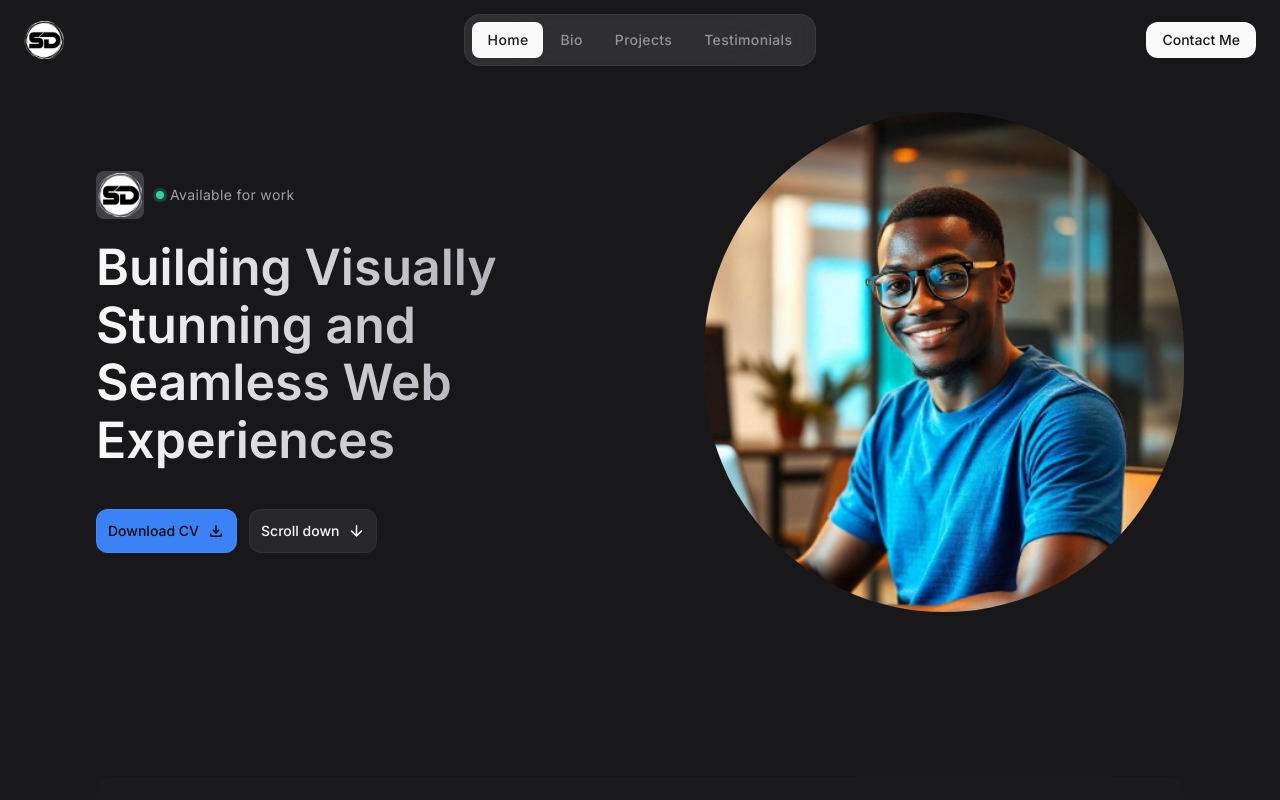
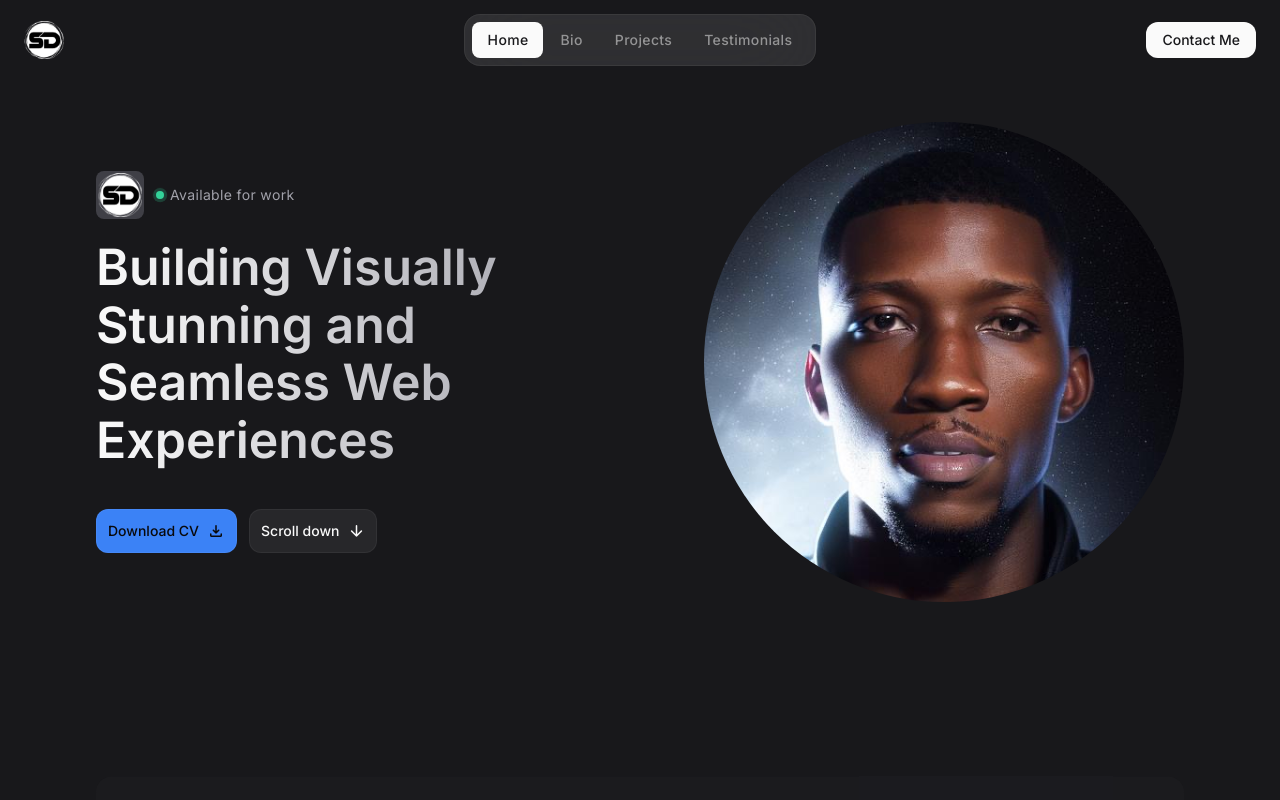
Before and after one commit to sammie-create/sammie-create-portfolio, a React (Vite) app: page / in a window 1280 px wide. Shown: the top 800 px of the page. Built offline with nearby package versions, Linux system fonts and the light colour scheme.

Commit message:
Updated hero banner

```diff
--- a/src/components/Hero.jsx
+++ b/src/components/Hero.jsx
@@ -54,7 +54,7 @@ const Hero = () => {
         <div className="hidden lg:block">
           <figure className="w-full max-w-[480px] h-full max-h-[500px] ml-auto rounded-full overflow-hidden">
             <img
-              src="/images/hero-banner.jpg"
+              src="/images/hero-banner.JPG"
               alt="Samuel Durumba"
               className="h-full w-full"
             />
--- a/src/components/Testimonial.jsx
+++ b/src/components/Testimonial.jsx
@@ -18,7 +18,7 @@ import TestimonialCard from "./TestimonialCard";
 const testimonials = [
   {
     content:
-      "Lorem ipsum dolor sit amet consectetur adipisicing elit. Dolorum repudiandae modi explicabo voluptates rerum vitae ea corporis assumenda animi deleniti!",
+      "A Fantastic job on the website! The website is modern and professional, user-friendly and perfectly reflects our brand.",
     name: "Simon Durumba",
     imgSrc: "/images/sd-logo.png",
     company: "WorldSmith Company",
@@ -51,7 +51,7 @@ const Testimonial = () => {
     gsap.to(".scrub-slide", {
       scrollTrigger: {
         trigger: ".scrub-slide",
-        start: "-100% 20%",
+        start: "-50% 20%",
         end: "200% 20%",
         scrub: true,
       },
```
Also changed, not shown: public/images/hero-banner.jpg.
